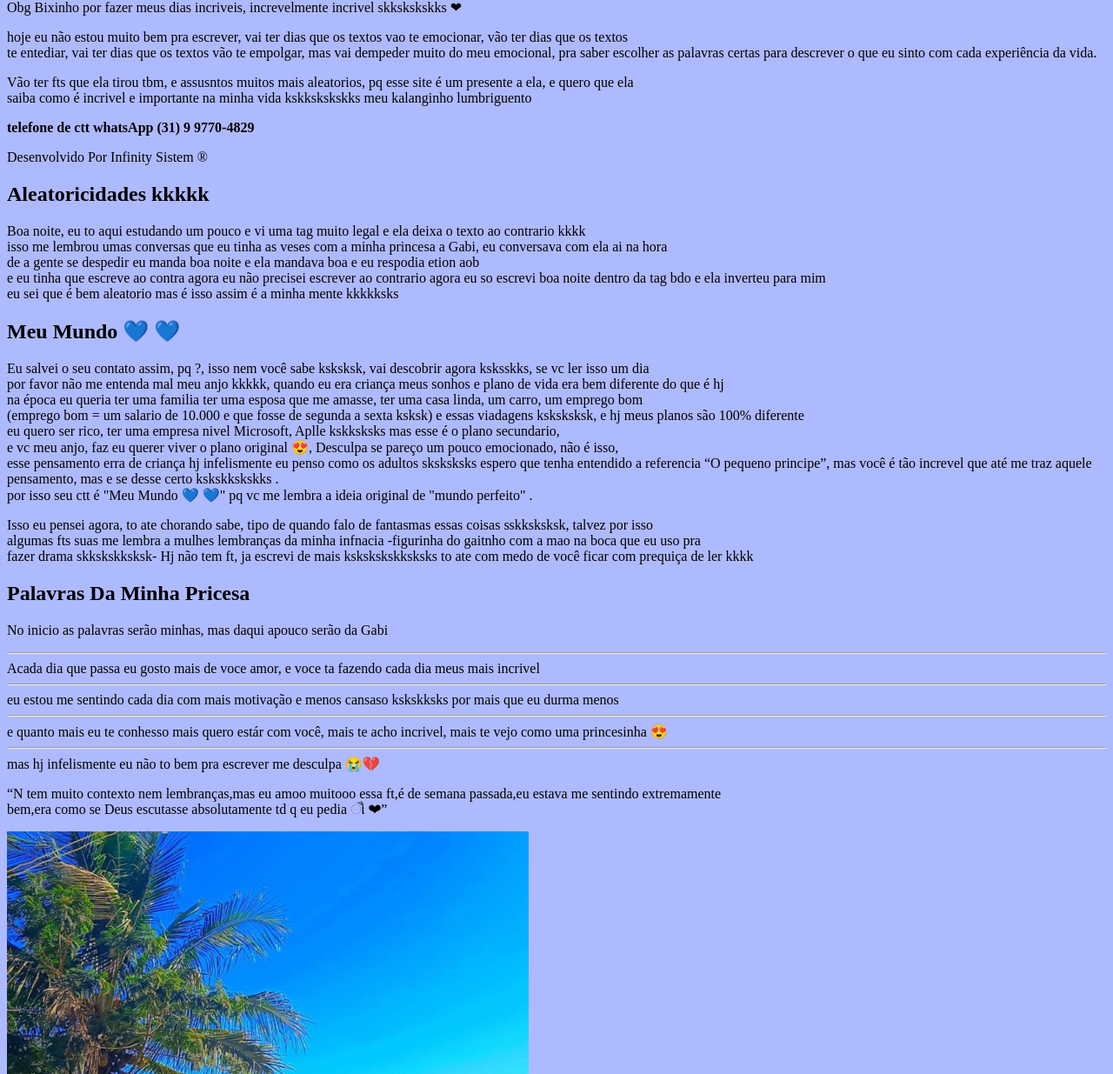
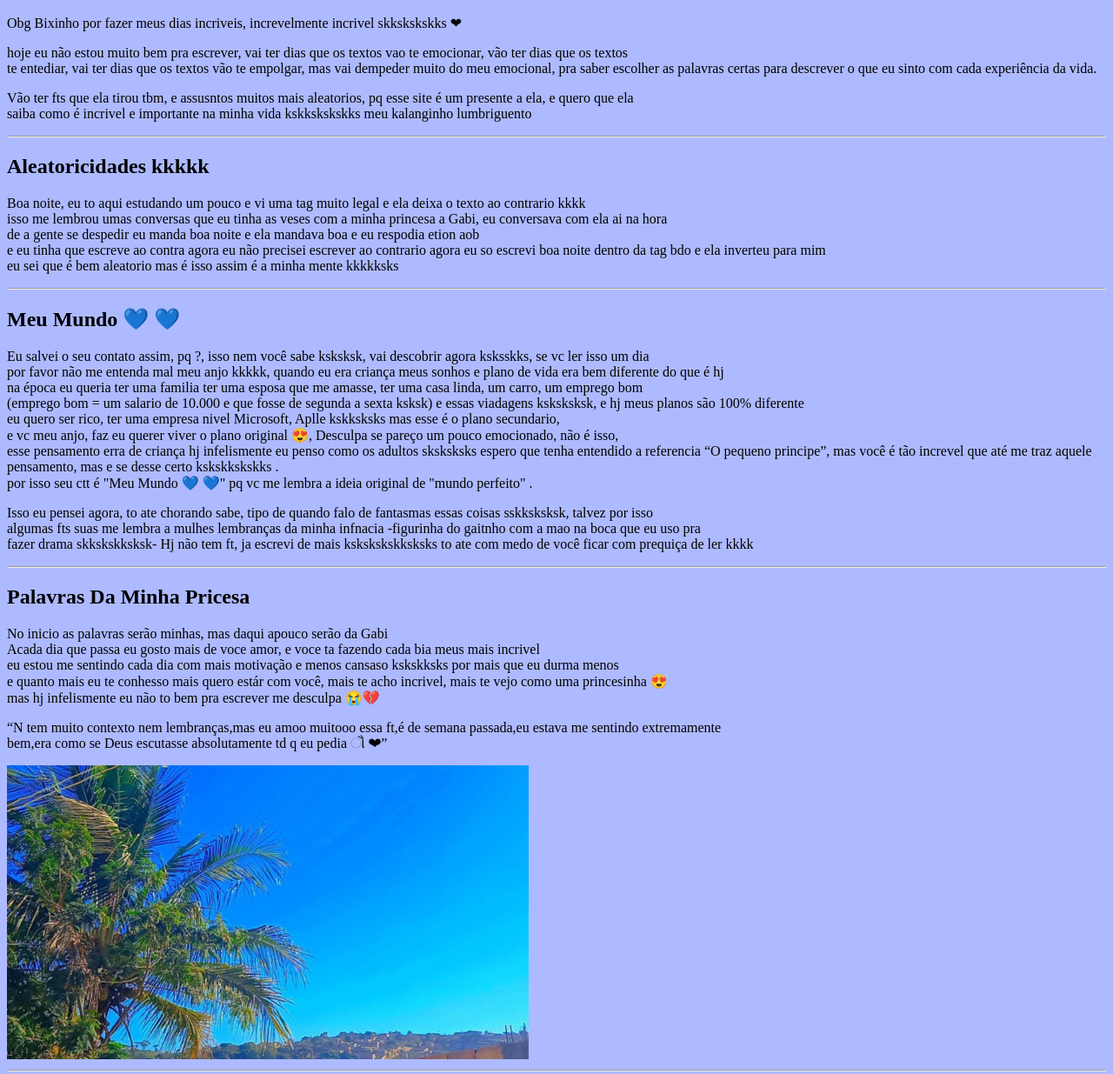
Before and after one commit to LeandroRDS/experiencias, a plain HTML site: page index.html in a window 1280 px wide. Shown: the part 1366-2601 px from the top of the page at 87% size. Drawn offline with Linux system fonts and the light colour scheme.

Commit message:
add linhas para separar

```diff
--- a/index.html
+++ b/index.html
@@ -23,6 +23,8 @@
     <img src="fts_site/gabi camisa do cruzeiro.jpeg" alt="Meu mundo">
     <p>Quando eu olho essa ft meu coração até erra o ritmo kkkkkkk</p>
 
+    <hr>
+
     <h2>Fotos do Céu</h2>
     <p>Ela é uma menina muito encantadora, e encanta minha vida, mas uma das coisas que a encanta é o céu, ela ama o céu <br>
     principalmente quanto esta anoitecendo, eu converso muito com ela sobre isso, e eu amooooo cvs ela e  por isso eu sinto uma paz quando <br>
@@ -33,8 +35,8 @@
     <p>hoje eu não estou muito bem pra escrever, vai ter dias que os textos vao te emocionar, vão ter dias que os textos <br>
     te entediar, vai ter dias que os textos vão te empolgar, mas vai dempeder muito do meu emocional, pra saber escolher as palavras certas para descrever o que eu sinto com cada experiência da vida. </p>
     <p>Vão ter fts que ela tirou tbm, e assusntos muitos mais aleatorios, pq esse site é um presente a ela, e quero que ela <br>saiba como é incrivel e importante na minha vida kskkskskskks meu kalanginho lumbriguento </p>
-    <p><strong>telefone de ctt whatsApp (31) 9 9770-4829</strong></p>
-    <p> Desenvolvido Por Infinity Sistem  &reg;</p>
+
+    <hr>
 
     <h2>Aleatoricidades kkkkk</h2>
     <p>Boa noite, eu to aqui estudando um pouco e vi uma tag muito legal e ela deixa o texto ao contrario kkkk <br>
@@ -43,21 +45,27 @@
     e eu tinha que escreve ao contra agora eu não precisei escrever ao contrario agora eu so escrevi boa noite dentro da tag bdo e ela inverteu para mim <br>
     eu sei que é bem aleatorio mas é isso assim é a minha mente kkkkksks</p>
 
+    <hr>
+
     <h2>Meu Mundo &#x1F499; &#x1F499; </h2>
     <p>Eu salvei o seu contato assim, pq ?, isso nem você sabe ksksksk, vai descobrir agora ksksskks, se vc ler isso um dia <br> por favor não me entenda mal meu anjo kkkkk, quando eu era criança meus sonhos e plano de vida era bem diferente do que é hj <br> na época eu queria ter uma familia ter uma esposa que me amasse, ter uma casa linda, um carro, um emprego bom <br>(emprego bom = um salario de 10.000 e que fosse de segunda a sexta ksksk) e essas viadagens ksksksksk, e hj meus planos são 100% diferente <br> eu quero ser rico, ter uma empresa nivel Microsoft, Aplle kskksksks mas esse é o plano secundario, <br>
     e vc meu anjo, faz eu querer viver o plano original &#x1F60D;, Desculpa se pareço um pouco emocionado, não é isso, <br> esse pensamento erra de criança hj infelismente eu penso como os adultos sksksksks espero que tenha entendido a referencia <q>O pequeno principe</q>, mas você é tão increvel que até me traz aquele pensamento, mas e se desse certo kskskkskskks . <br>por isso seu ctt é "Meu Mundo &#x1F499; &#x1F499;" pq vc  me lembra a ideia original de "mundo perfeito" .   </p>
     <p>Isso eu pensei agora, to ate chorando sabe, tipo de quando falo de fantasmas essas coisas sskksksksk, talvez por isso <br>algumas fts suas me lembra a mulhes lembranças da minha infnacia -figurinha do gaitnho com a mao na boca que eu uso pra <br> fazer drama skkskskksksk- Hj não tem ft, ja escrevi de mais kskskskskksksks to ate com medo de você ficar com prequiça de ler kkkk
     </p>
 
+    <hr>
+
     <h2>Palavras Da Minha Pricesa</h2>
-    <p>No inicio as palavras serão minhas, mas daqui apouco serão da Gabi <hr>
-    Acada dia que passa eu gosto mais de voce amor, e voce ta fazendo cada dia meus mais incrivel <hr>
-    eu estou me sentindo cada dia com mais motivação e menos cansaso kskskksks por mais que eu durma menos <hr>
-    e quanto mais eu te conhesso mais quero estár com você, mais te acho incrivel, mais te vejo como uma princesinha &#x1F60D; <hr> mas hj infelismente eu não to bem pra escrever me desculpa &#x1F62D;&#x1F494; </p>
+    <p>No inicio as palavras serão minhas, mas daqui apouco serão da Gabi <br>
+    Acada dia que passa eu gosto mais de voce amor, e voce ta fazendo cada bia meus mais incrivel <br>
+    eu estou me sentindo cada dia com mais motivação e menos cansaso kskskksks por mais que eu durma menos <br>
+    e quanto mais eu te conhesso mais quero estár com você, mais te acho incrivel, mais te vejo como uma princesinha &#x1F60D; <br> mas hj infelismente eu não to bem pra escrever me desculpa &#x1F62D;&#x1F494; </p>
     <p><Q>N tem muito contexto nem lembranças,mas eu amoo muitooo essa ft,é de semana passada,eu estava me sentindo extremamente <br>bem,era como se Deus escutasse absolutamente td q eu pedia &#2764; &#x2764;</Q></p>
     <img src="fts_site/ft_ceu_gabi_site.jpeg" alt="ft_Gabi">
 
+    <hr>
     <p><strong>Telefone de ctt whatsApp (31) 9-9770-4829</strong></p>
     <p>Desenvolvito Por Infinity Sistem &reg;</p>
+    <hr>
 </body>
 </html>
```
